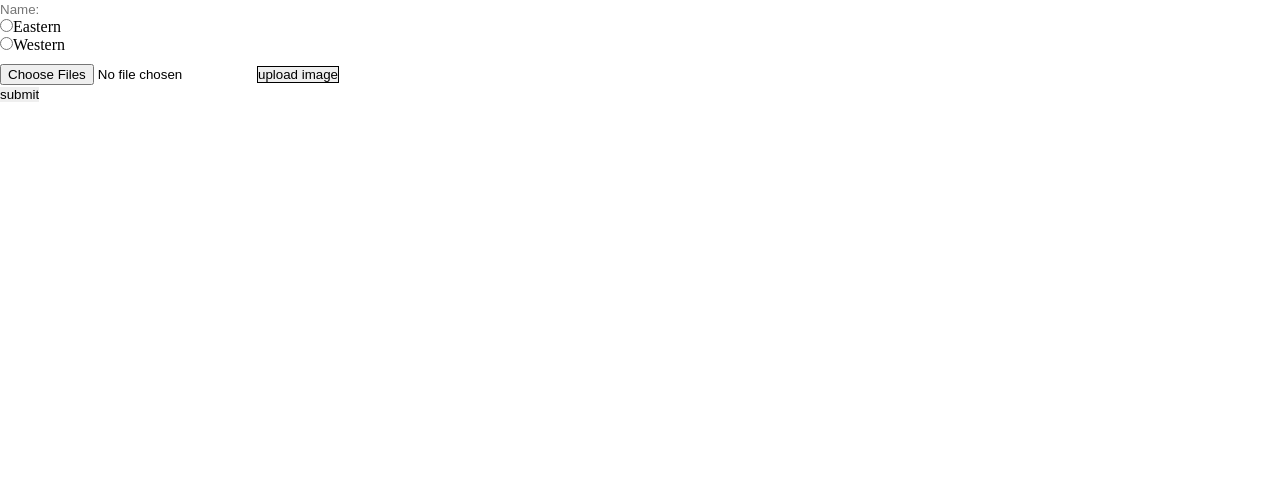
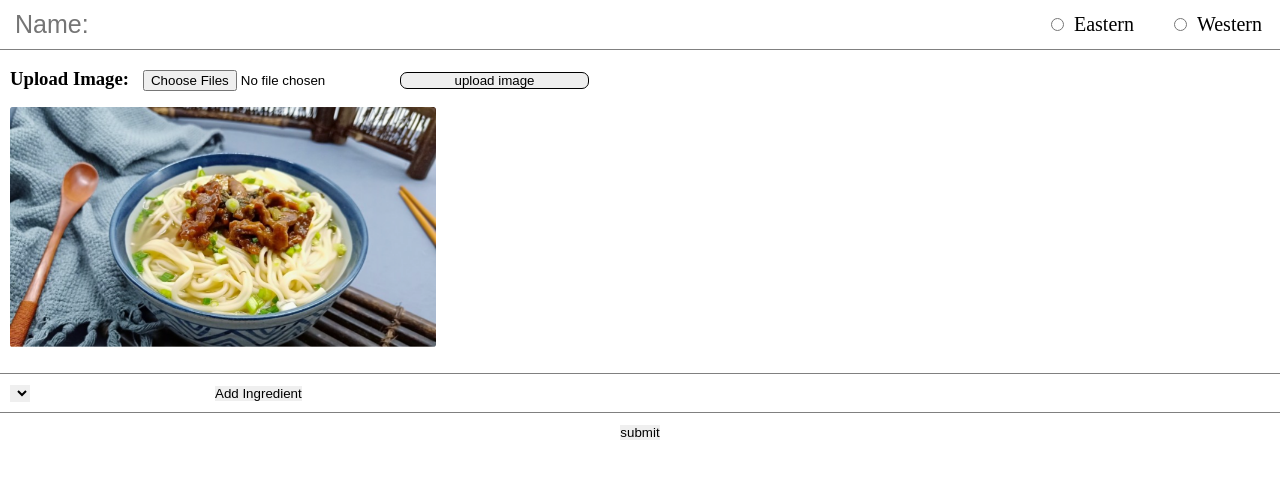
Before and after one commit to Lzyyy12/COMP3019J-Group11, a Flask app: page /api/edit_recipe in a window 1280 px wide. Shown: the top 479 px of the page. Run offline with Flask 3, Linux system fonts and the light colour scheme; the visitor is signed in with stand-in values (Sample User, id 1); lists and menus that the app fills with data are empty; parts of the project's set-up code (start-up, migrations or seed data) failed here and were passed over; some libraries are stand-ins or nearby versions.

Commit message:
modify post page

```diff
--- a/Recipe Web/apps/api/recipe.py
+++ b/Recipe Web/apps/api/recipe.py
@@ -59,7 +59,8 @@ def edit_recipe():
                 db.session.commit()
 
                 flash('Recipe added successfully!', 'success')
-            return redirect('/')  # 跳转
+            # return redirect(url_for('recipe.get_recipe', type='all'))  # 跳转
+            return redirect("/")
         return render_template('edit_recipe.html')
     return "please log in"
 
--- a/Recipe Web/apps/static/css/post.css
+++ b/Recipe Web/apps/static/css/post.css
@@ -0,0 +1,76 @@
+.header {
+  display: flex; /* 使用 Flexbox 布局 */
+  justify-content: space-between; /* 两端对齐，中间留空 */
+  border-bottom: 1px solid gray; /* 添加黑色边框 */
+  padding: 10px; /* 添加一些内边距，让布局更加美观 */
+  align-items: center; /* 垂直居中对齐子元素 */
+}
+
+.name_input {
+  margin-right: 20px; /* 添加右边距 */
+  margin-left: 5px; /* 添加左边距 */
+  font-size: 25px; /* 设置字体大小 */
+}
+
+.types {
+  font-size: 20px; /* 设置字体大小 */
+  display: flex; /* 使单选按钮水平排列 */
+  flex-direction: row; /* 将单选按钮水平排列 */
+}
+.type {
+    padding: 0;
+    border-top: none;
+    margin-left: 2rem;
+  }
+/* 增加一个伪元素在单选按钮后面 */
+.type input[type="radio"] + span::after {
+  content: ''; /* 伪元素的内容 */
+  display: inline-block; /* 使伪元素像块元素一样排列 */
+  width: 0.5rem; /* 你想要的空间大小 */
+  height: 1px; /* 使伪元素不可见 */
+}
+
+/* 为每个单选按钮后的文字添加span标签 */
+.type input[type="radio"] + span {
+  padding-left: 10px; /* 或者你想要的任何大小 */
+}
+
+
+
+.upload_picture {
+    border-bottom: 1px solid gray;
+    padding: 10px;
+    height: 40%/* 新添加的内边距 */
+}
+
+.upload_picture h3 {
+    display: inline-block; /* 使 h3 和按钮在同一行 */
+    margin-right: 10px; /* 为 h3 添加右边距 */
+}
+
+.upload_picture button {
+    display: inline-block; /* 使按钮和 h3 在同一行 */
+    vertical-align:center;
+    width: 15%;
+    border-radius: 7px;
+    /* 对齐到顶部 */
+}
+
+.recipe-img {
+    margin-top: 1rem;
+  height: 15rem;
+  border-radius: var(--borderRadius);
+  margin-bottom: 1rem;
+  display: block; /* 使图片独占一行 */
+}
+
+.add_ingredient{
+    border-bottom: 1px solid gray;
+    padding: 10px;
+    height: 40%/* 新添加的内边距 */
+}
+.submitBtn {
+  display: flex;
+  justify-content: center;
+  margin-top: 10px; /* 或足够的边距以适当分隔上传区域和提交按钮 */
+}
--- a/Recipe Web/apps/templates/edit_recipe.html
+++ b/Recipe Web/apps/templates/edit_recipe.html
@@ -3,7 +3,7 @@
 
 <head>
   <meta charset="UTF-8">
-  <!-- <link rel="stylesheet" href="../static/css/index.css" /> -->
+  <link rel="stylesheet" href="../static/css/post.css" />
   <script src="../static/js/recipe.js"></script>
   <script src="../static/js/jquery-1.12.4.min.js"></script>
 </head>
@@ -19,30 +19,41 @@
 
   <div class="header">
     <input type="text" id="recipe_name" value="" class="name_input" placeholder="Name:" />
-    <form class="type">
-      <input type="radio" name="type" value="eastern">Eastern<br>
-      <input type="radio" name="type" value="western">Western<br>
-    </form>
+    <form class="types">
+  <label class="type">
+    <input type="radio" name="type" value="eastern"><span>Eastern</span>
+  </label>
+  <label class="type">
+    <input type="radio" name="type" value="western"><span>Western</span>
+  </label>
+</form>
+
 
   </div>
 
+<div class="upload_picture">
+    <h3>Upload Image:</h3>
 
-  <form action="">
     <input type="file" name="photo" multiple>
     <button style="margin-top: 12px;border: 1px solid black;"
     onclick="ajax_submit('${loginUser.username }');">upload image</button>
-  </form>
 
-  <!-- <div>
+    <img src ="../static/image/recipes/recipe1.png" class="recipe-img" alt="" />
+</div>
+
+
+   <div class="add_ingredient">
     <select id="ingredientSelect">
     </select>
     <input type="text" id="newIngredient">
     <input type="button" value="Add Ingredient" onclick="addIngredient()">
-  </div> -->
+  </div>
 
-  <form action="{{ url_for('recipe.edit_recipe') }}" method="post">
+<div class="submitBtn">
+  <form action="{{ url_for('recipe.edit_recipe') }}" method="post" >
     <input type="submit" value="submit">
   </form>
+</div>
 
 </body>
 
```
Also changed, not shown: Recipe Web/apps/static/css/index.css (+8 -8 lines).
